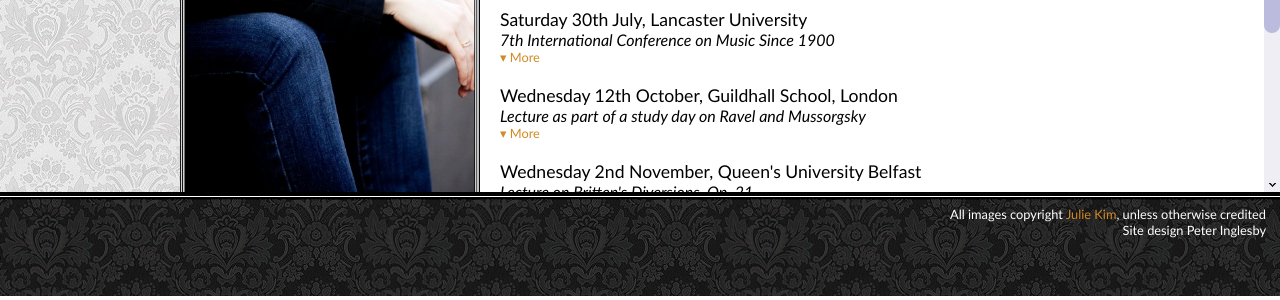
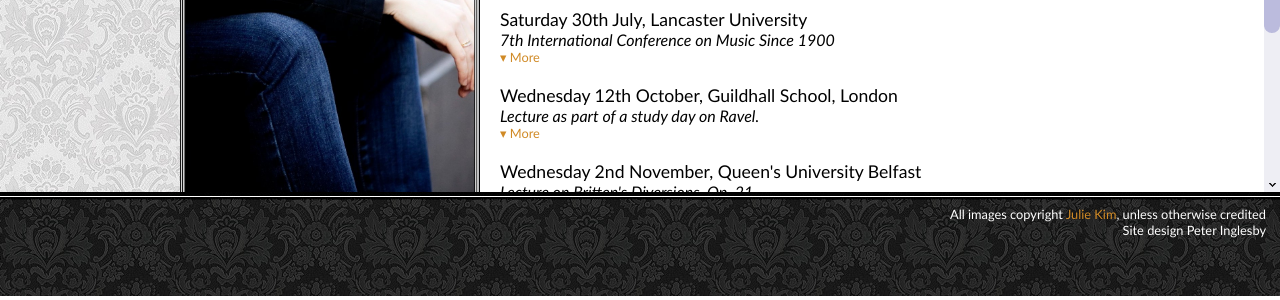
Before and after one commit to hammonc/clarehammond.com, a Jekyll site: the page built from academia.html, in a window 1280 px wide. Shown: the part 482-782 px from the top of the page. Built offline with Jekyll 4.4.1, drawn with Linux system fonts in a browser that asks for light colours.

Commit message:
Mussorgsky

```diff
--- a/academia.html
+++ b/academia.html
@@ -27,7 +27,7 @@ image: academia.jpg
 
 <div class="listing">
   <div class="listing-heading">Wednesday 12th October, Guildhall School, London</div>
-  <div class="listing-trailer">Lecture as part of a study day on Ravel and Mussorgsky</div>
+  <div class="listing-trailer">Lecture as part of a study day on Ravel.</div>
   <div class="listing-details concealed">
     <p>10am-1pm, Music Hall, GSMD, Silk Street, Barbican, EC2Y 8DT</p>
   </div>
```
